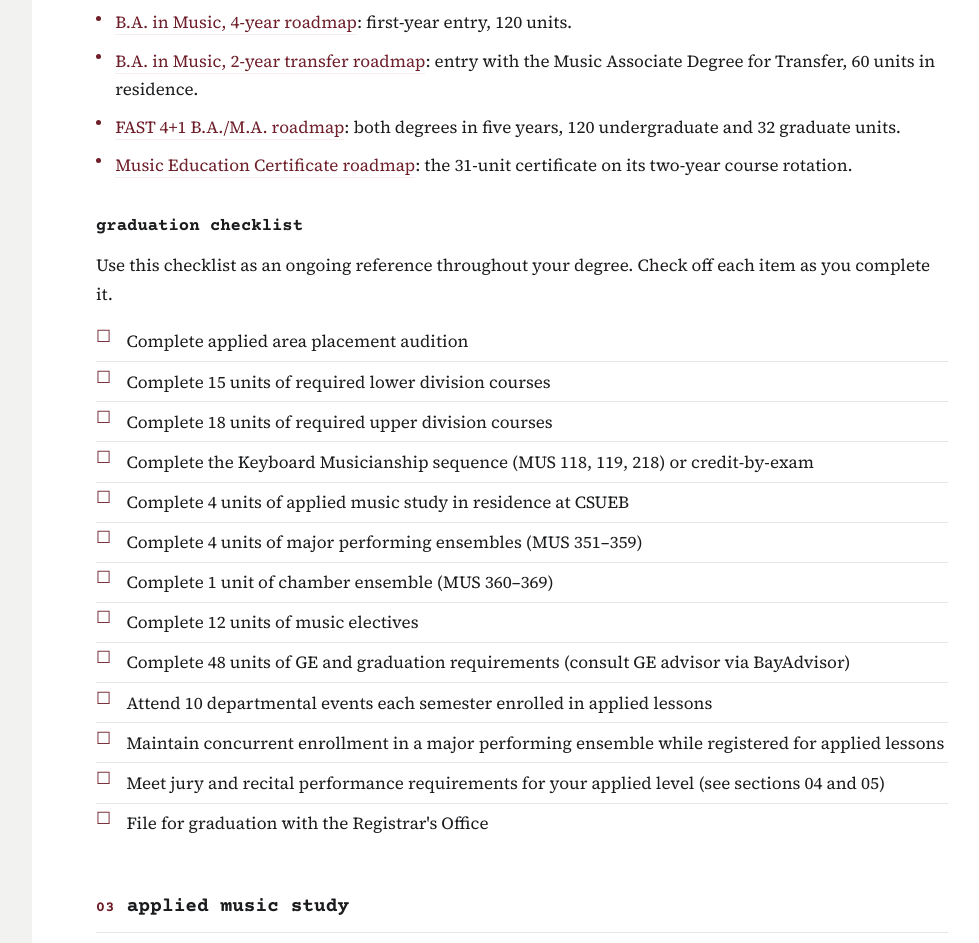
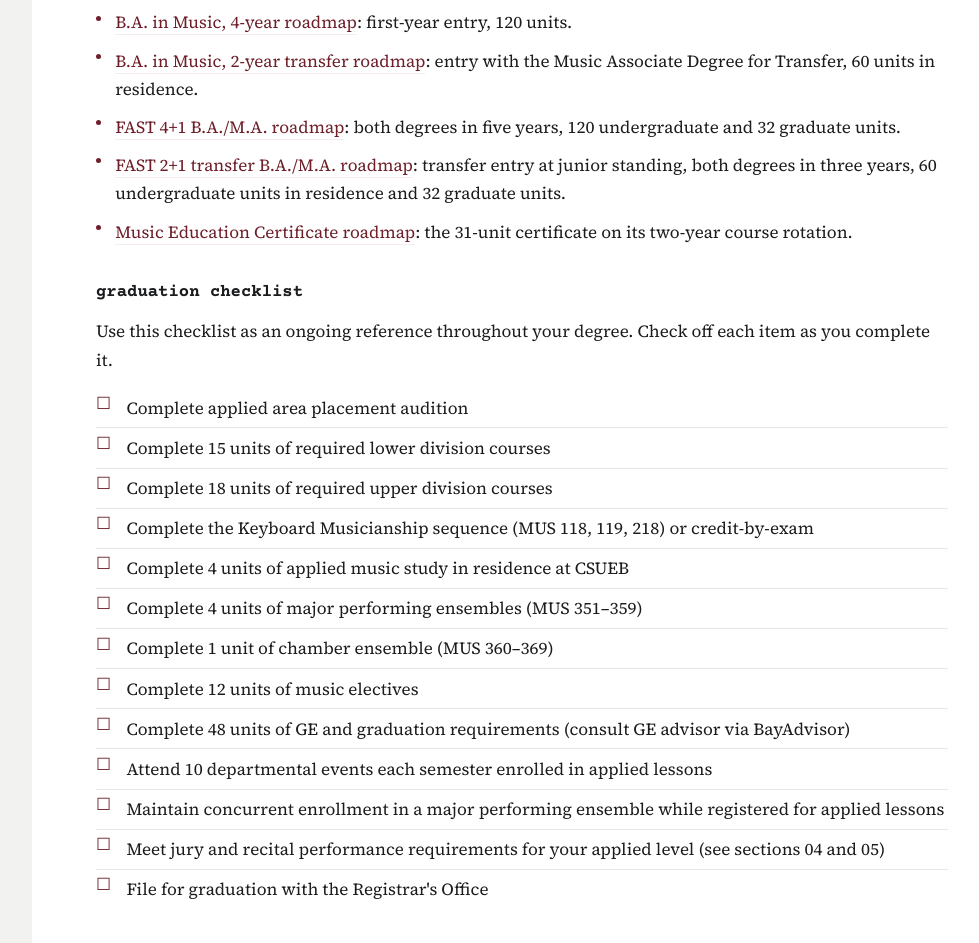
Before and after one commit to csuebmusic/music-curriculum, a plain HTML site: page documents/handbooks/undergraduate-handbook.html in a window 1280 px wide. Shown: the part 8955-9898 px from the top of the page, without its empty margins (268-1247 px from the left). Drawn offline with nearby package versions, Linux system fonts and the light colour scheme.

Commit message:
Link the FAST 2+1 transfer roadmap in the undergraduate handbook
Added to the degree roadmaps list, after the FAST 4+1 entry.

```diff
--- a/documents/handbooks/undergraduate-handbook.html
+++ b/documents/handbooks/undergraduate-handbook.html
@@ -317,6 +317,7 @@
       <li><a href="https://csuebmusic.github.io/music-curriculum/documents/roadmaps/ba-roadmap-4-year.html" target="_blank" rel="noopener noreferrer">B.A. in Music, 4-year roadmap</a>: first-year entry, 120 units.</li>
       <li><a href="https://csuebmusic.github.io/music-curriculum/documents/roadmaps/ba-roadmap-2-year-transfer.html" target="_blank" rel="noopener noreferrer">B.A. in Music, 2-year transfer roadmap</a>: entry with the Music Associate Degree for Transfer, 60 units in residence.</li>
       <li><a href="https://csuebmusic.github.io/music-curriculum/documents/roadmaps/fast-ba-ma-roadmap.html" target="_blank" rel="noopener noreferrer">FAST 4+1 B.A./M.A. roadmap</a>: both degrees in five years, 120 undergraduate and 32 graduate units.</li>
+      <li><a href="https://csuebmusic.github.io/music-curriculum/documents/roadmaps/fast-transfer-ba-ma-roadmap.html" target="_blank" rel="noopener noreferrer">FAST 2+1 transfer B.A./M.A. roadmap</a>: transfer entry at junior standing, both degrees in three years, 60 undergraduate units in residence and 32 graduate units.</li>
       <li><a href="https://csuebmusic.github.io/music-curriculum/documents/roadmaps/music-education-certificate-roadmap.html" target="_blank" rel="noopener noreferrer">Music Education Certificate roadmap</a>: the 31-unit certificate on its two-year course rotation.</li>
     </ul>
 
```
